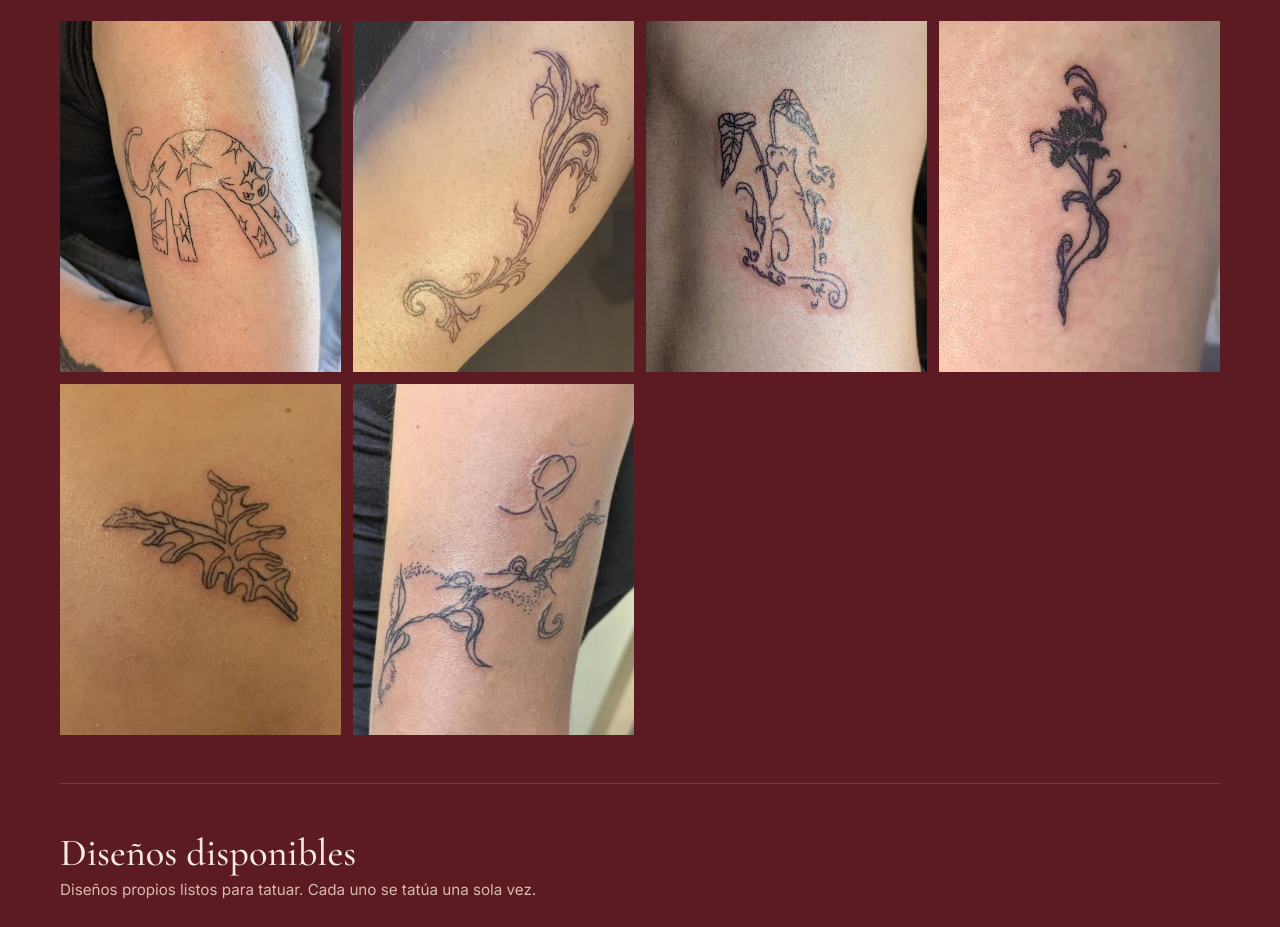
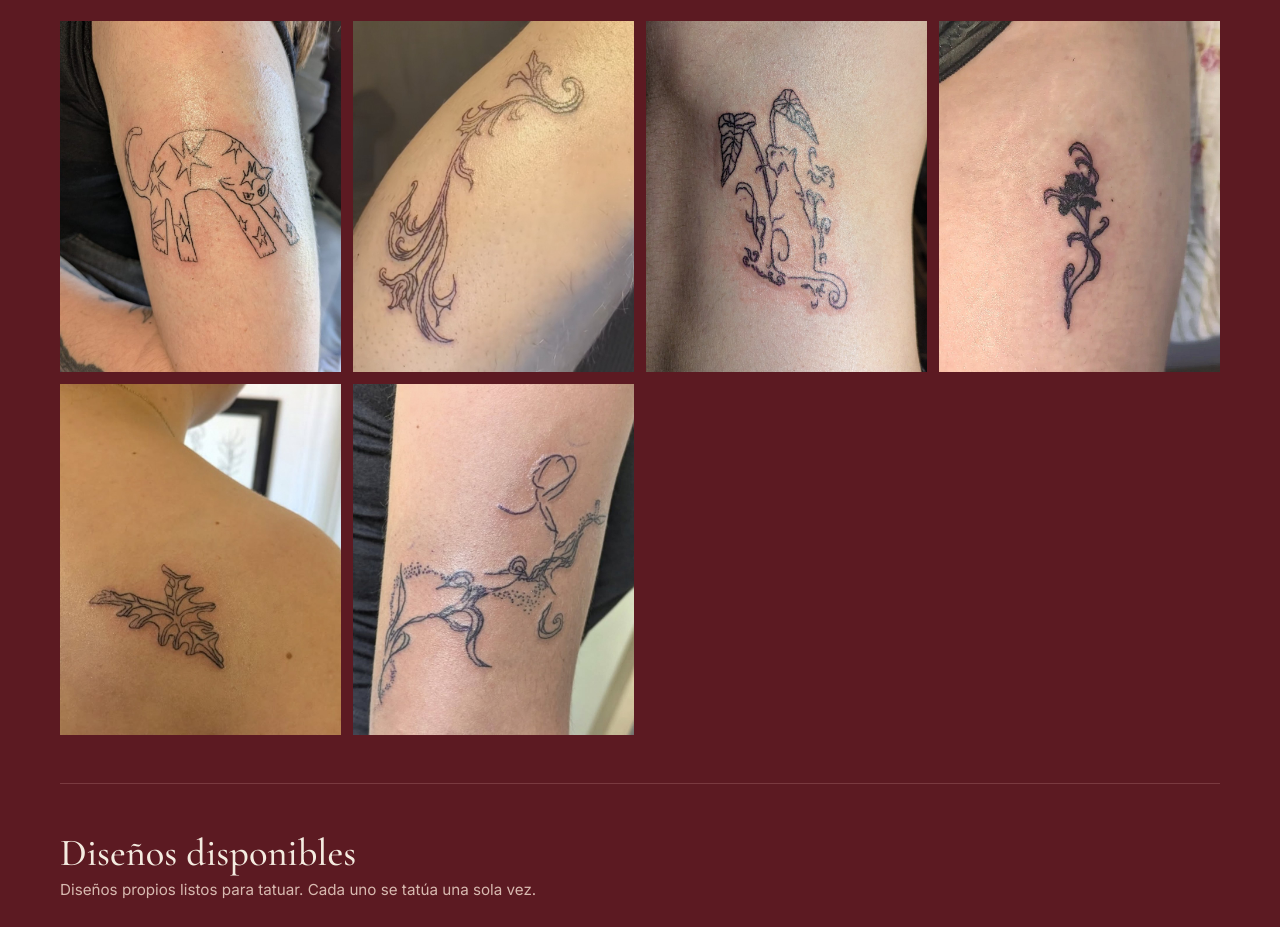
Before and after one commit to flrdeelis/flrdeelis.github.io, a plain HTML site: page index.html in a window 1280 px wide. Shown: the part 489-1416 px from the top of the page. Drawn offline with nearby package versions, Linux system fonts and the light colour scheme.

Commit message:
Ornamento derecho, hoja y flor más alejadas
Co-Authored-By: Claude Opus 5.5 <noreply@anthropic.com>
Claude-Session: https://claude.ai/code/session_018Gmr6fBinZKqPYCLzS3vwv

```diff
--- a/index.html
+++ b/index.html
@@ -206,10 +206,10 @@ const DATOS = {
 const OBRAS = {
   tatuajes: [
     { archivo: "tatuaje-7.jpg" },
-    { archivo: "tatuaje-pierna.jpg" },
+    { archivo: "tatuaje-pierna-2.jpg" },
     { archivo: "tatuaje-3.jpg" },
-    { archivo: "tatuaje-flor.jpg" },
-    { archivo: "tatuaje-hoja.jpg" },
+    { archivo: "tatuaje-flor-2.jpg" },
+    { archivo: "tatuaje-hoja-2.jpg" },
     { archivo: "tatuaje-enredadera.jpg" },
   ],
   disenos: [
```
Also changed, not shown: fotos/tatuaje-flor-2.jpg (added), fotos/tatuaje-flor.jpg (deleted), fotos/tatuaje-hoja-2.jpg (added), fotos/tatuaje-hoja.jpg (deleted), fotos/tatuaje-pierna-2.jpg (added), fotos/tatuaje-pierna.jpg (deleted).
